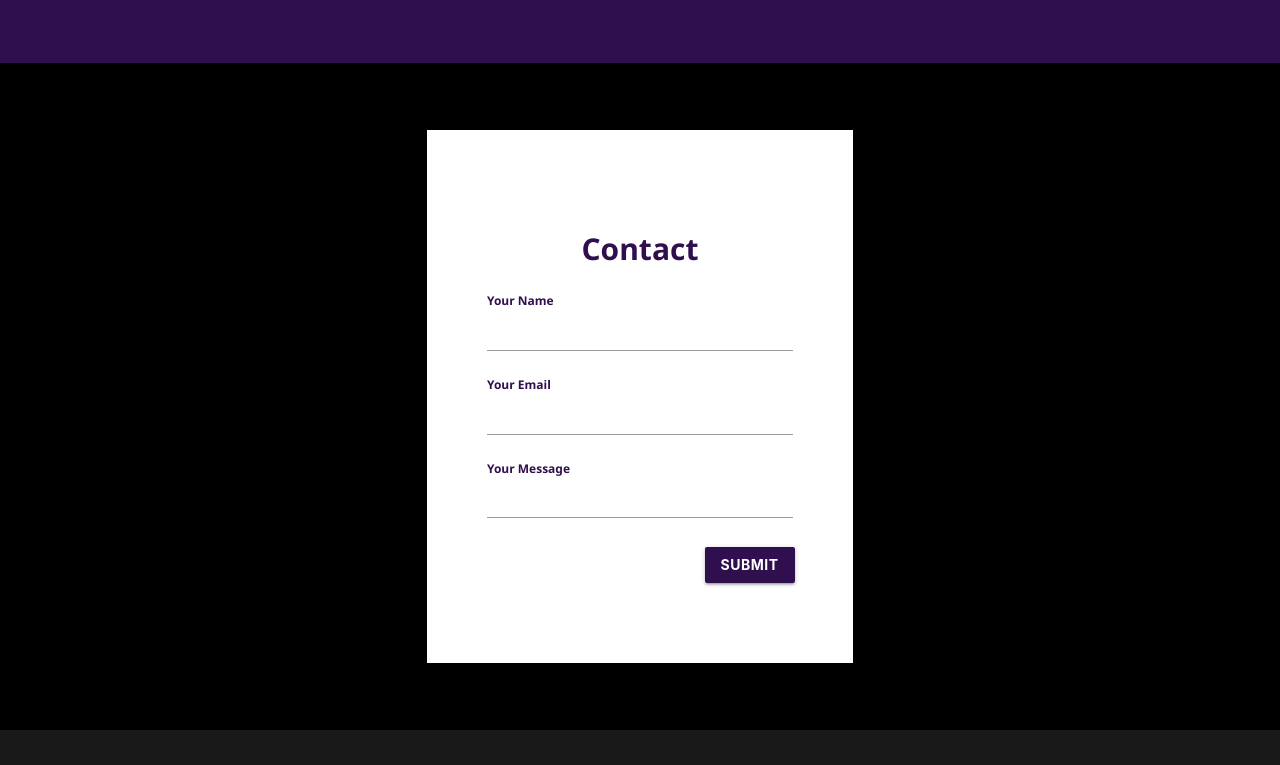
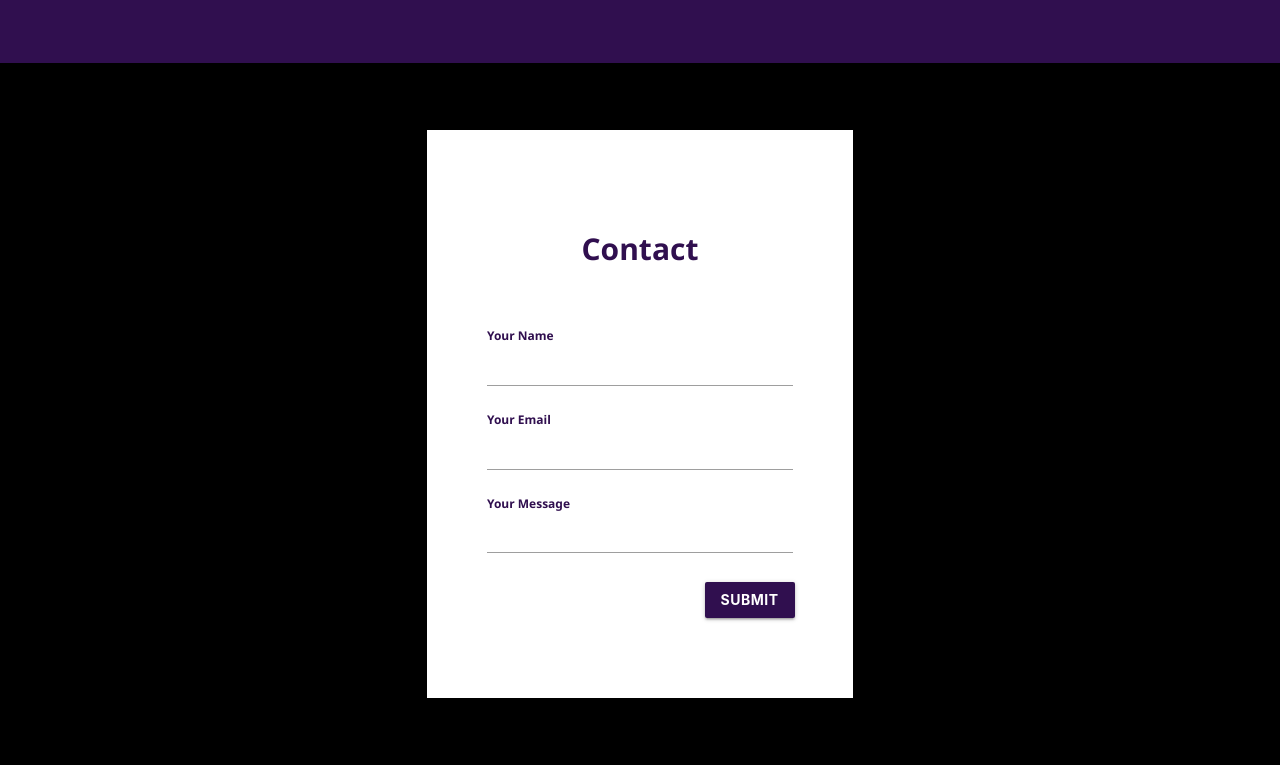
Before and after one commit to Mister905/portfolio_spa, a React (Create React App) app: page / in a window 1280 px wide. Shown: the part 2004-2769 px from the top of the page. Before the commit the page ends 2734 px from the top, so only its background shows below. Built offline with nearby package versions, Linux system fonts and the light colour scheme.

Commit message:
Form css udpate

```diff
--- a/src/App.js
+++ b/src/App.js
@@ -192,7 +192,7 @@ function App() {
             <div className="row">
               <form name="contact" method="POST">
                 <input type="hidden" name="form-name" value="contact" />
-                <div class="input-field col s12">
+                <div class="input-field col s12 mt-50">
                   <input name="name" type="text" />
                   <label for="name" class="active fw-bold">
                     Your Name
@@ -220,27 +220,6 @@ function App() {
                   Submit
                 </button>
               </form>
-              {/* <form name="contact" method="post">
-                <input type="hidden" name="form-name" value="contact" />
-                <p>
-                  <label>
-                    Your Name: <input type="text" name="name" />
-                  </label>
-                </p>
-                <p>
-                  <label>
-                    Your Email: <input type="email" name="email" />
-                  </label>
-                </p>
-                <p>
-                  <label>
-                    Message: <textarea name="message"></textarea>
-                  </label>
-                </p>
-                <p>
-                  <button type="submit">Send</button>
-                </p>
-              </form> */}
             </div>
           </div>
         </div>
--- a/src/index.scss
+++ b/src/index.scss
@@ -188,3 +188,7 @@ body {
   margin-top: 50px;
   margin-bottom: 0px;
 }
+
+.mt-50 {
+  margin-top: 50px;
+}
```
